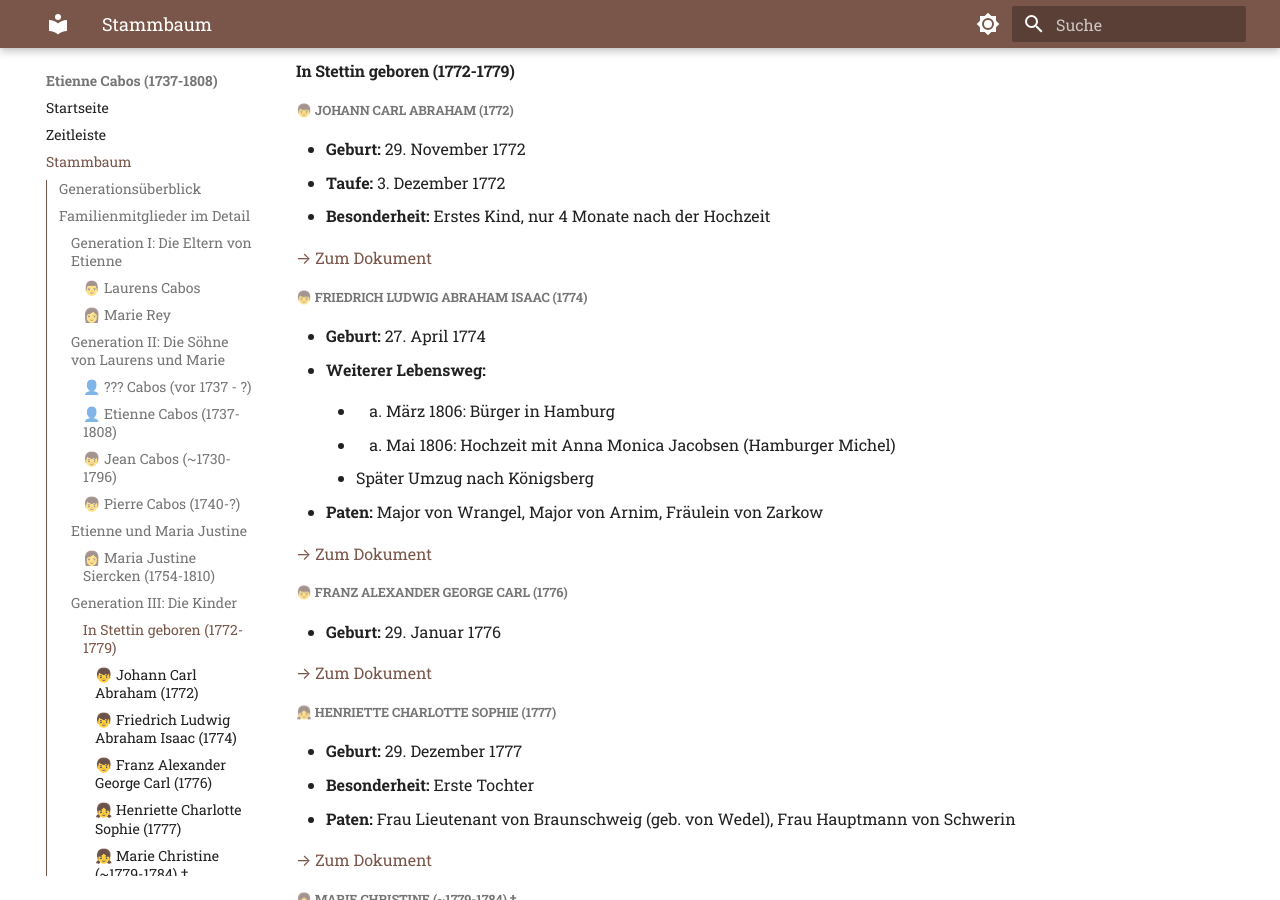
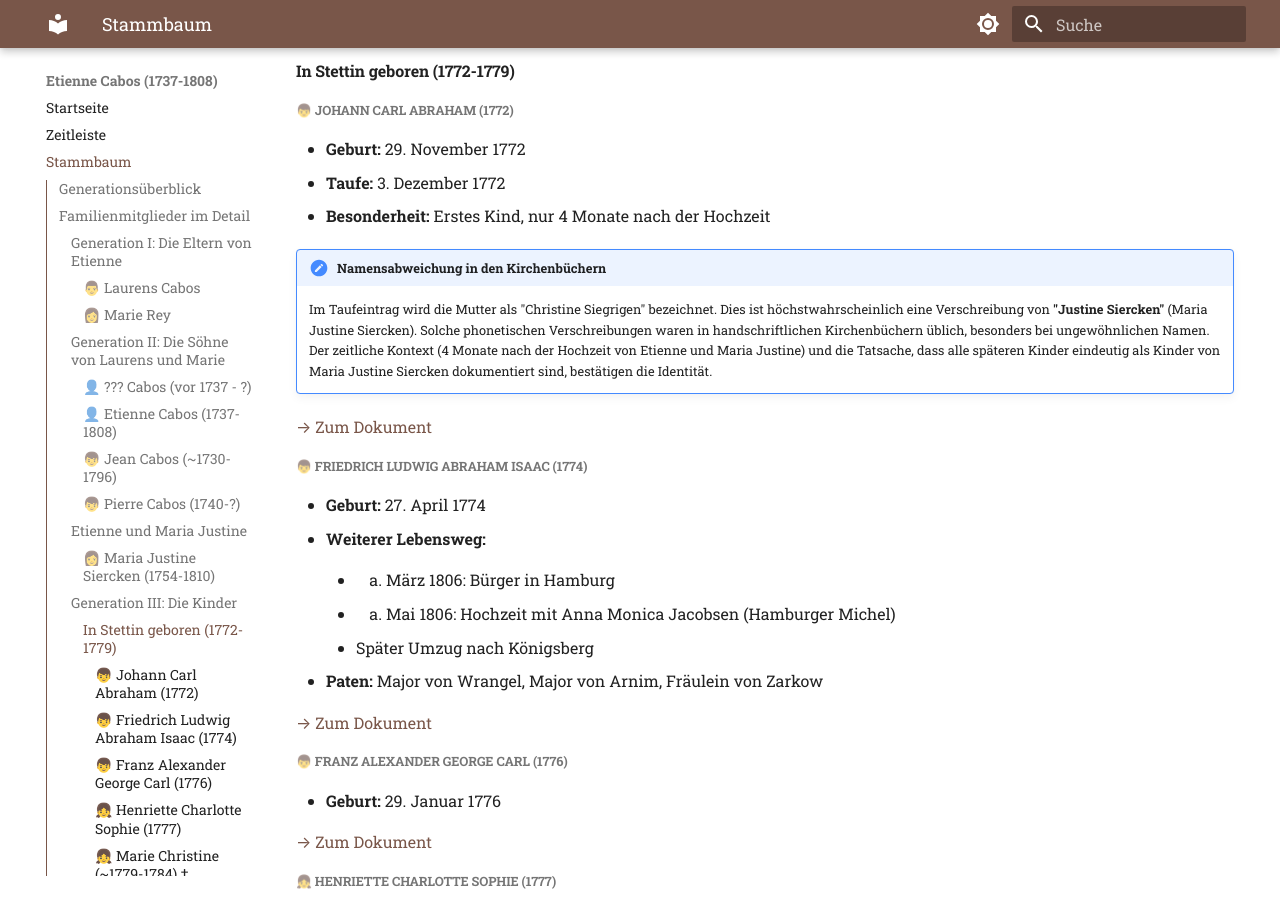
Before and after one commit to ccabos/Etienne, an MkDocs documentation site: the page built from docs/stammbaum.md, in a window 1280 px wide and 900 px high, scrolled down 3356 px. Built offline with MkDocs 1.6.1 and Material for MkDocs 9.7.7, drawn with Linux system fonts in a browser that asks for light colours; some of the changed text lies outside the part shown.

Commit message:
Add descendants PDF and clarify mother's name variations
- Add link to etienne1737_compact.pdf showing complete descendants
- Document "Christine Siegrigen" as misspelling of "Justine Siercken"
- Add explanatory notes in both stammbaum.md and geburten-stettin.md
- Clarify that name variations were common in 18th-century church records

🤖 Generated with [Claude Code](https://claude.com/claude-code)

Co-Authored-By: Claude Sonnet 4.5 <noreply@anthropic.com>

```diff
--- a/docs/stammbaum.md
+++ b/docs/stammbaum.md
@@ -161,6 +161,9 @@ graph TD
 - **Taufe:** 3. Dezember 1772
 - **Besonderheit:** Erstes Kind, nur 4 Monate nach der Hochzeit
 
+!!! note "Namensabweichung in den Kirchenbüchern"
+    Im Taufeintrag wird die Mutter als "Christine Siegrigen" bezeichnet. Dies ist höchstwahrscheinlich eine Verschreibung von **"Justine Siercken"** (Maria Justine Siercken). Solche phonetischen Verschreibungen waren in handschriftlichen Kirchenbüchern üblich, besonders bei ungewöhnlichen Namen. Der zeitliche Kontext (4 Monate nach der Hochzeit von Etienne und Maria Justine) und die Tatsache, dass alle späteren Kinder eindeutig als Kinder von Maria Justine Siercken dokumentiert sind, bestätigen die Identität.
+
 [→ Zum Dokument](dokumente/geburten-stettin.md#johann-carl-abraham-1772)
 
 ##### 👦 Friedrich Ludwig Abraham Isaac (1774)
@@ -298,6 +301,16 @@ Trotz einfacher Herkunft als Soldat und Händler gelang es Etienne Cabos, Verbin
 
 ---
 
+## Nachkommen-Übersicht (PDF)
+
+Eine vollständige grafische Darstellung der Nachkommen von Etienne Cabos steht als PDF-Dokument zur Verfügung:
+
+**[📄 Nachkommen von Etienne Cabos (1737-1808)](dokumente/etienne1737_compact.pdf)** *(PDF)*
+
+Dieses Dokument zeigt die vollständige Nachkommenschaft von Etienne Cabos und Maria Justine Siercken über mehrere Generationen hinweg in kompakter Form.
+
+---
+
 ## Weiterführende Informationen
 
 - [→ Zur Zeitleiste](zeitleiste.md)
```
Also changed, not shown: docs/dokumente/geburten-stettin.md (+4 -1 lines), 1 other file.
